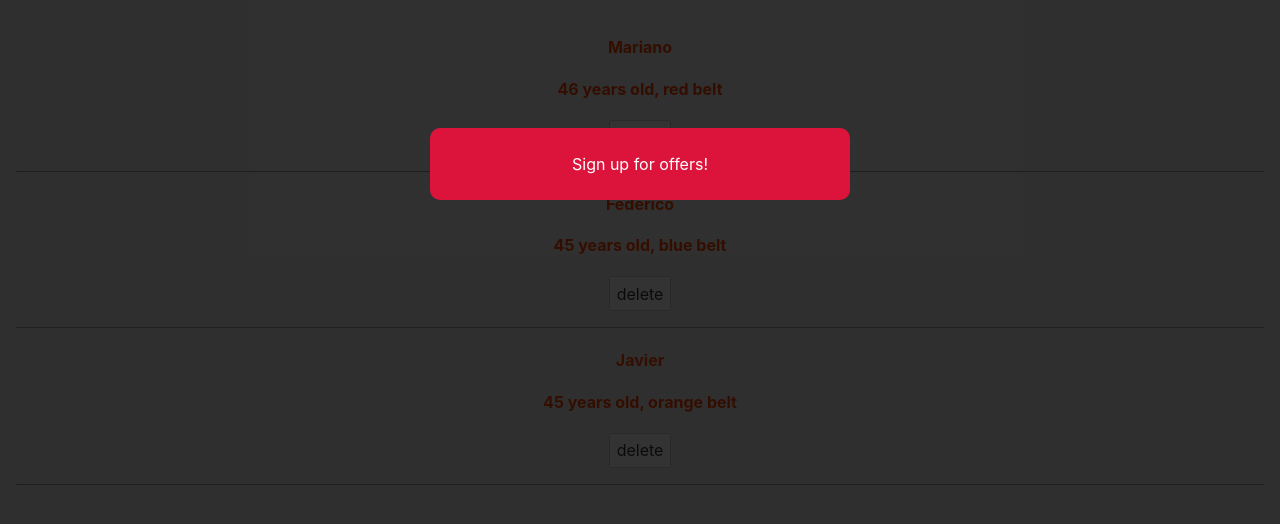
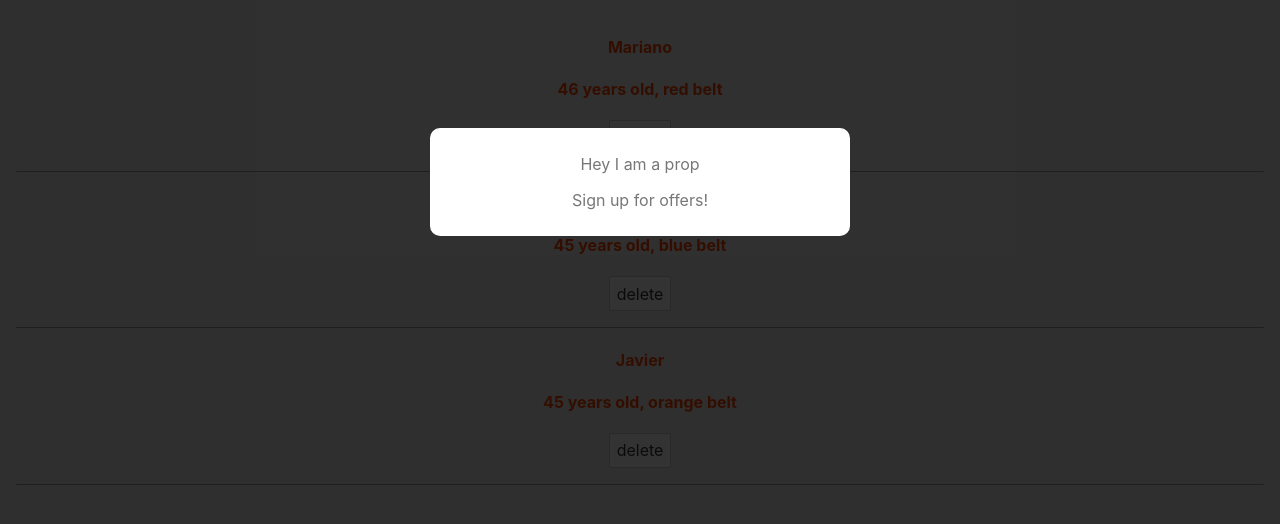
Before and after one commit to marianojhb/sveltenetninja, a Svelte app: page / in a window 1280 px wide. Shown: the top 524 px of the page. Built offline with nearby package versions, Linux system fonts and the light colour scheme.

Commit message:
lesson 11

```diff
--- a/src/App.svelte
+++ b/src/App.svelte
@@ -27,7 +27,7 @@
   }
 </script>
 
-<Modal />
+<Modal message="Hey I am a prop" isPromo={false} />
 <main>
   {#each people as person (person.id)}
     <div style="color: {person.beltcolour}">
--- a/src/Modal.svelte
+++ b/src/Modal.svelte
@@ -1,12 +1,14 @@
 <script>
+  export let message = "default value";
   let showModal = true;
-  let isPromo = true;
+  export let isPromo = false;
 </script>
 
 {#if showModal}
   <div class="backdrop" class:promo={isPromo}>  <!--  aca le estamos agregando una clase condicional basada en
     la variable isPromo -->
     <div class="modal">
+      <p>{message}</p>
       <p>Sign up for offers!</p>
     </div>
   </div>
```
Also changed, not shown: 1 other file (tests, documents, lock files or other folders). Lines whose indentation alone changed are shown as unchanged.
